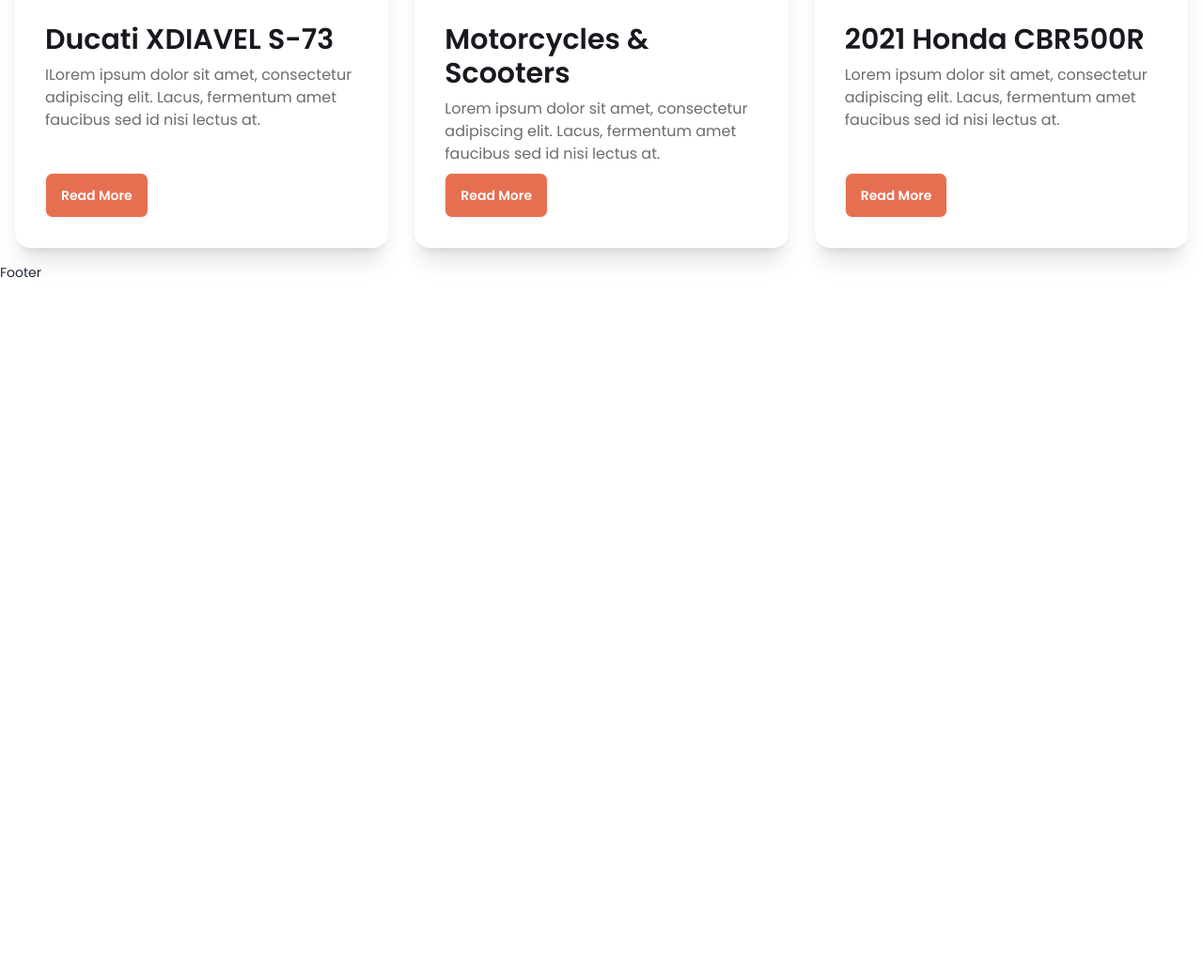
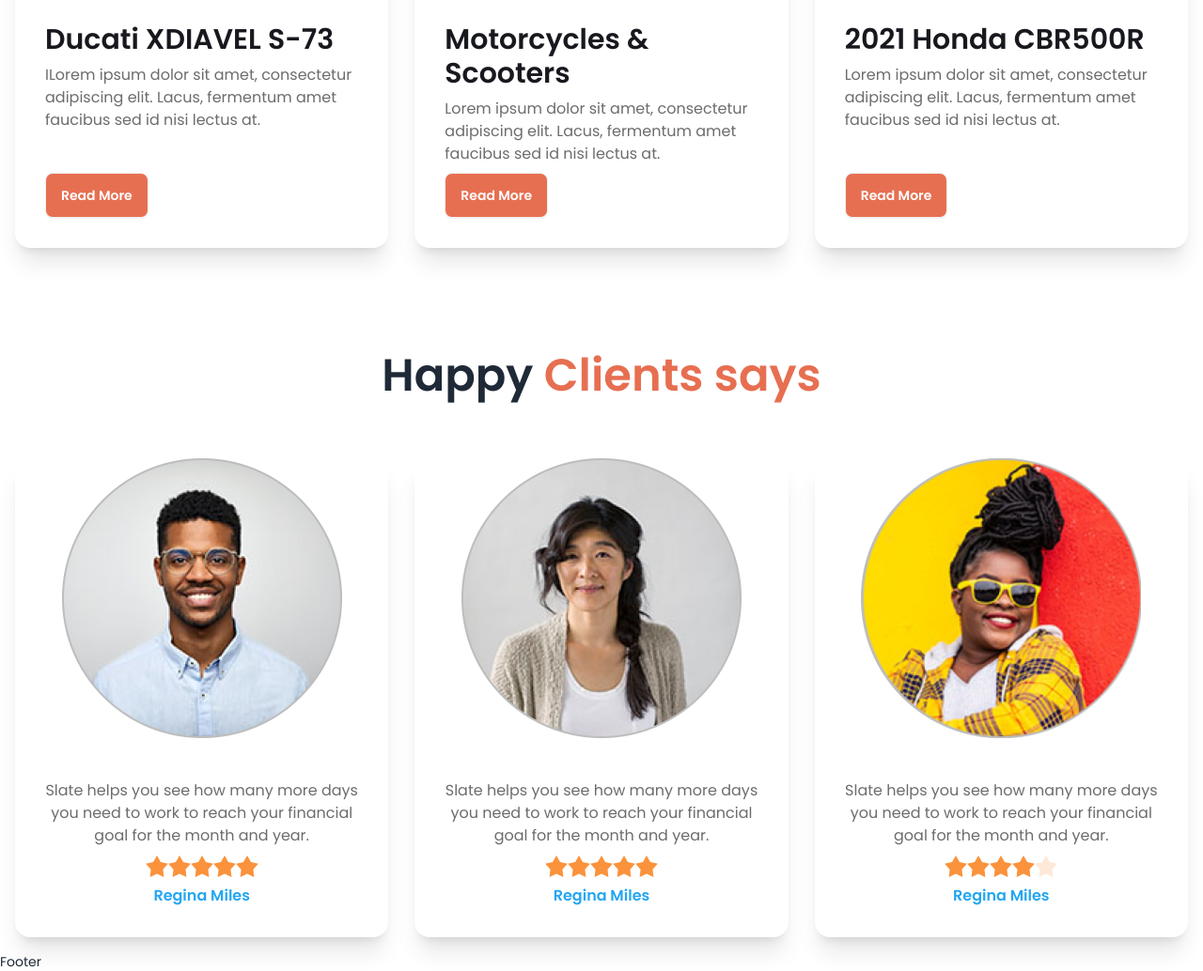
Before and after one commit to developerssaddam/biker_zone, a plain HTML site: page index.html in a window 1280 px wide. Shown: the part 1650-2684 px from the top of the page at 94% size. Before the commit the page ends 1950 px from the top, so only its background shows below. Drawn offline with nearby package versions, Linux system fonts and the light colour scheme.

Commit message:
Added happy client section

```diff
--- a/index.html
+++ b/index.html
@@ -197,6 +197,7 @@
       </div>
     </header>
     <main class="main md:container mx-auto">
+      <!-- featured-section -->
       <section class="featured mt-20">
         <div class="mb-16 text-center space-y-2">
           <h2 class="text-2xl lg:text-5xl text[#000] font-semibold">
@@ -223,6 +224,7 @@
         </div>
       </section>
 
+      <!-- latest News Section -->
       <section class="news mt-20 p-4">
         <h2
           class="text-2xl lg:text-5xl text[#0A0826] font-semibold text-center mb-16"
@@ -292,6 +294,148 @@
         </div>
       </section>
 
+      <!-- Happy Clients Section -->
+      <section class="news mt-20 p-4">
+        <h2
+          class="text-2xl lg:text-5xl text[#0A0826] font-semibold text-center mb-16"
+        >
+          Happy <span class="text-[#E76F51]">Clients says</span>
+        </h2>
+
+        <div
+          class="new_card_container grid grid-cols-1 gap-7 md:grid-cols-2 md:justify-between lg:grid-cols-3 lg:justify-between"
+        >
+          <!-- Client-1 -->
+          <div class="card bg-base-100 shadow-xl space-y-3">
+            <figure>
+              <img class="w-3/4" src="images/others/user-1.png" alt="Shoes" />
+            </figure>
+            <div class="card-body text-center">
+              <p class="text-base text-[#6C6C6C]">
+                Slate helps you see how many more days you need to work to reach
+                your financial goal for the month and year.
+              </p>
+
+              <div class="rating flex justify-center">
+                <input
+                  type="radio"
+                  name="rating-2"
+                  class="mask mask-star-2 bg-orange-400"
+                />
+                <input
+                  type="radio"
+                  name="rating-2"
+                  class="mask mask-star-2 bg-orange-400"
+                />
+                <input
+                  type="radio"
+                  name="rating-2"
+                  class="mask mask-star-2 bg-orange-400"
+                />
+                <input
+                  type="radio"
+                  name="rating-2"
+                  class="mask mask-star-2 bg-orange-400"
+                  checked
+                />
+                <input
+                  type="radio"
+                  name="rating-2"
+                  class="mask mask-star-2 bg-orange-400"
+                />
+              </div>
+              <p class="text-[#23A6F0] font-semibold">Regina Miles</p>
+            </div>
+          </div>
+
+          <!-- Client-2 -->
+          <div class="card bg-base-100 shadow-xl space-y-3">
+            <figure>
+              <img class="w-3/4" src="images/others/user-2.png" alt="Shoes" />
+            </figure>
+            <div class="card-body text-center">
+              <p class="text-base text-[#6C6C6C]">
+                Slate helps you see how many more days you need to work to reach
+                your financial goal for the month and year.
+              </p>
+
+              <div class="rating flex justify-center">
+                <input
+                  type="radio"
+                  name="rating-2"
+                  class="mask mask-star-2 bg-orange-400"
+                />
+                <input
+                  type="radio"
+                  name="rating-2"
+                  class="mask mask-star-2 bg-orange-400"
+                />
+                <input
+                  type="radio"
+                  name="rating-2"
+                  class="mask mask-star-2 bg-orange-400"
+                />
+                <input
+                  type="radio"
+                  name="rating-2"
+                  class="mask mask-star-2 bg-orange-400"
+                  checked
+                />
+                <input
+                  type="radio"
+                  name="rating-2"
+                  class="mask mask-star-2 bg-orange-400"
+                />
+              </div>
+              <p class="text-[#23A6F0] font-semibold">Regina Miles</p>
+            </div>
+          </div>
+
+          <!-- Client-3 -->
+          <div class="card bg-base-100 shadow-xl space-y-3">
+            <figure>
+              <img class="w-3/4" src="images/others/user-3.png" alt="Shoes" />
+            </figure>
+            <div class="card-body text-center">
+              <p class="text-base text-[#6C6C6C]">
+                Slate helps you see how many more days you need to work to reach
+                your financial goal for the month and year.
+              </p>
+
+              <div class="rating flex justify-center">
+                <input
+                  type="radio"
+                  name="rating-2"
+                  class="mask mask-star-2 bg-orange-400"
+                />
+                <input
+                  type="radio"
+                  name="rating-2"
+                  class="mask mask-star-2 bg-orange-400"
+                />
+                <input
+                  type="radio"
+                  name="rating-2"
+                  class="mask mask-star-2 bg-orange-400"
+                />
+                <input
+                  type="radio"
+                  name="rating-2"
+                  class="mask mask-star-2 bg-orange-400"
+                  checked
+                />
+                <input
+                  type="radio"
+                  name="rating-2"
+                  class="mask mask-star-2 bg-orange-400"
+                />
+              </div>
+              <p class="text-[#23A6F0] font-semibold">Regina Miles</p>
+            </div>
+          </div>
+        </div>
+      </section>
+
 
     </main>
     <footer class="footer">Footer</footer>
```
